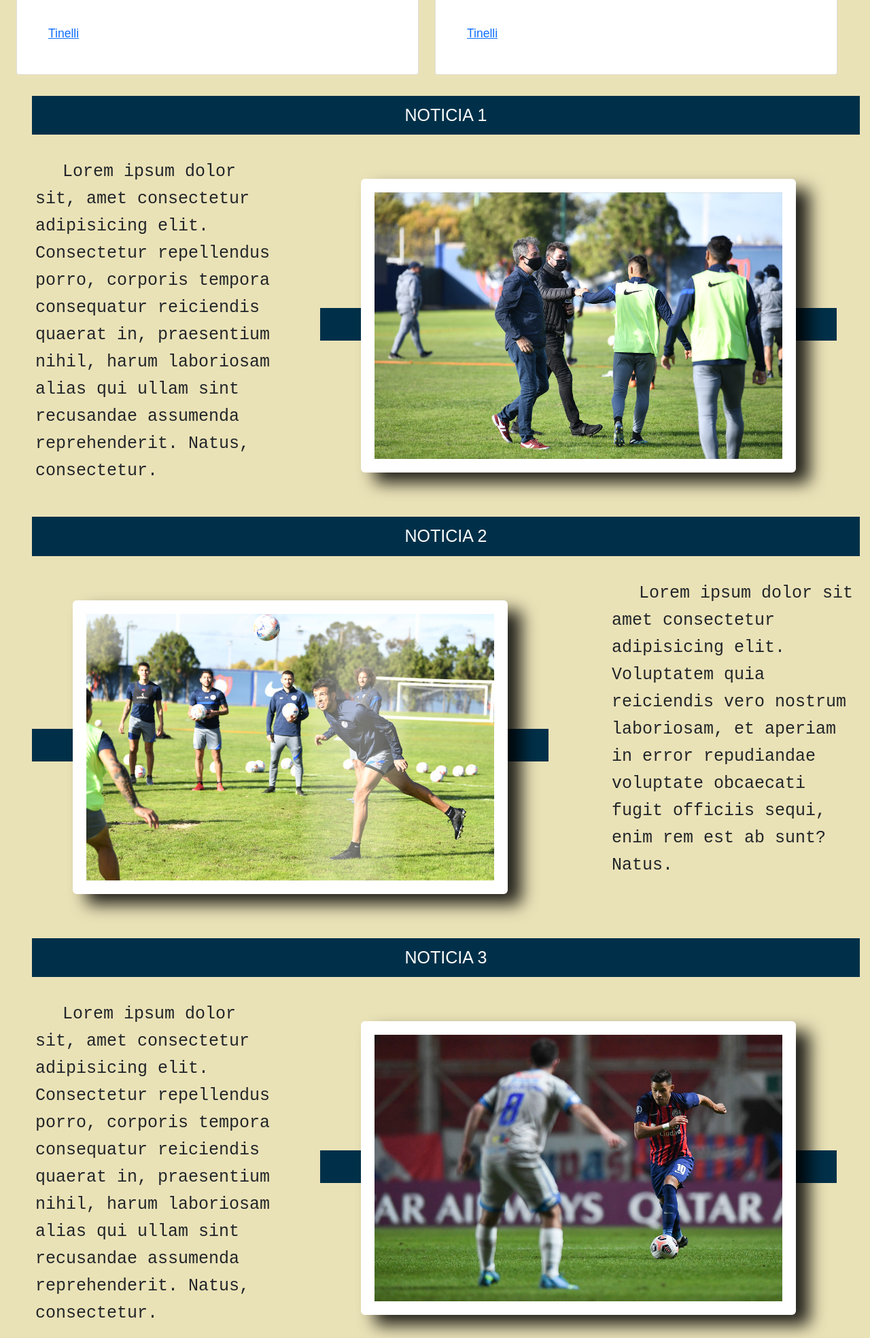
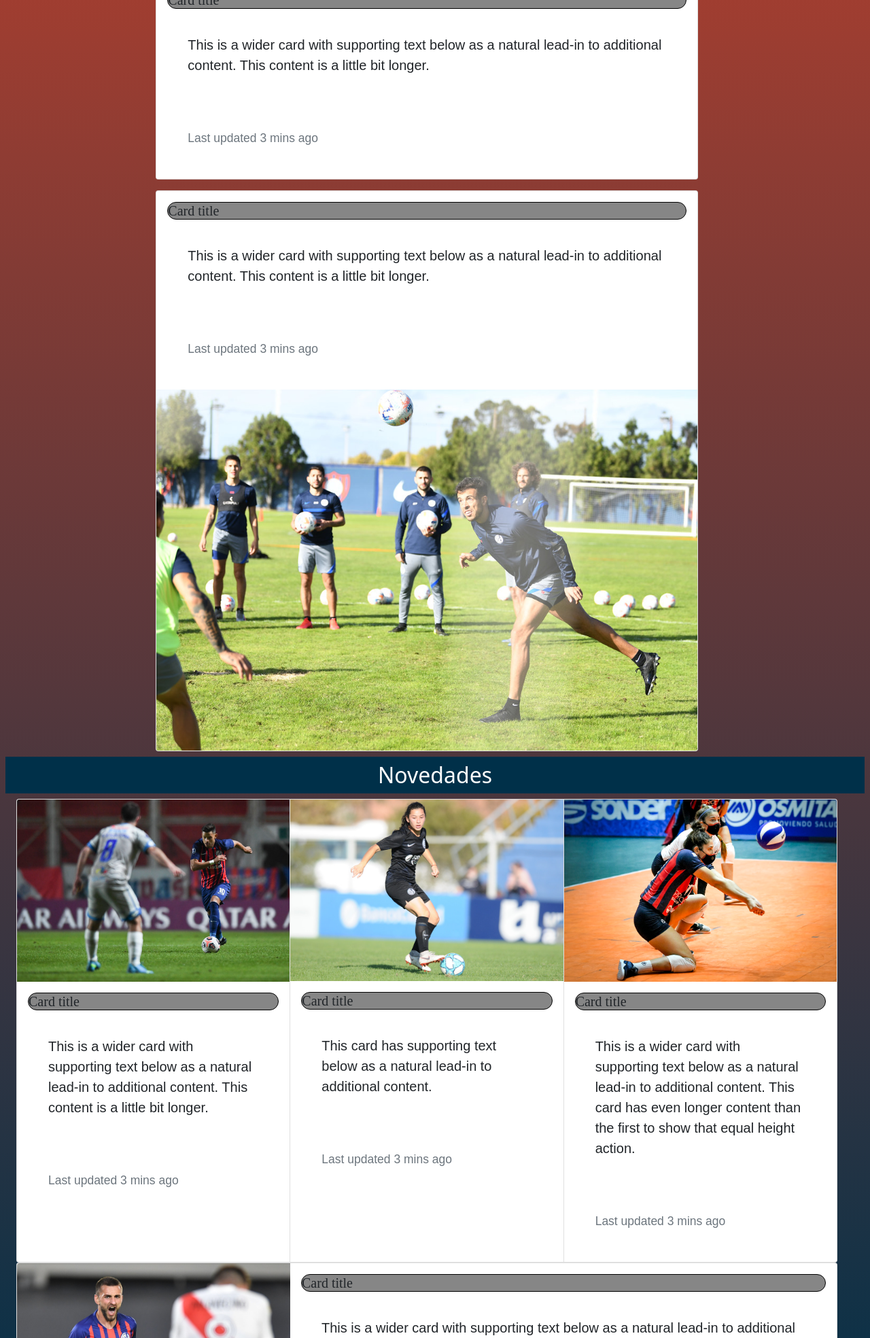
Before and after one commit to AgustinZarate/Desafio-Clase-15, a website: page html/actualidad.html in a window 1280 px wide. Shown: the part 832-2800 px from the top of the page at 68% size. Drawn offline with nearby package versions, Linux system fonts and the light colour scheme.

Commit message:
Se emprolija el html Actualidad y se lo hace responcive

```diff
--- a/html/actualidad.html
+++ b/html/actualidad.html
@@ -47,163 +47,97 @@
 
 
 
-        <section class="seccion">
+        <section class="seccion ult-noticias">
             <h2 class="contenedor-h2">Ultimas noticias de la semana</h2>
-            <div class="row container-fluid">
-                <div class="col-6">
+            <!-- Noticia 1/2 -->
+            <div class="row container-fluid mt-5 ">
+                <div class="col-2"></div>
+                <div class="col-8">
+                    <!-- Noticia 1 -->
                     <div class="card mb-3">
-                        <a href="../html/html-noticias/noticia-1.html">
                         <img src="../img/noticias/noticia1.jpg" class="card-img-top" alt="...">
-                        </a>
-
                         <div class="card-body">
                           <h5 class="card-title">Card title</h5>
-                            <p class="card-text">This is a wider card with supporting text below as a natural lead-in to
-                                additional content. This content is a little bit longer.</p>
-                            <p class="card-text"><small class="text-muted"><a
-                                        href="../html/html-noticias/noticia-1.html">Tinelli</a></small></p>
+                          <p class="card-text">This is a wider card with supporting text below as a natural lead-in to additional content. This content is a little bit longer.</p>
+                          <p class="card-text"><small class="text-muted">Last updated 3 mins ago</small></p>
+                        </div>
+                      </div>
+                      <!-- Noticia 2 -->
+                      <div class="card">
+                        <div class="card-body">
+                          <h5 class="card-title">Card title</h5>
+                          <p class="card-text">This is a wider card with supporting text below as a natural lead-in to additional content. This content is a little bit longer.</p>
+                          <p class="card-text"><small class="text-muted">Last updated 3 mins ago</small></p>
+                        </div>
+                        <img src="../img/noticias/noticia2.jpg" class="card-img-bottom" alt="...">
+                      </div>
+                </div>
+                <div class="col-2"></div>
 
             </div>
-                    </div>
-                </div>
-                <div class="col-6">
-                    <div class="card mb-3">
-                        <a href="../html/html-noticias/noticia-1.html">
-                            <img src="../img/noticias/noticia1.jpg" class="card-img-top" alt="...">
-                        </a>
 
+            <h3>Novedades</h3>
+                <!-- Noticias 3/4/5 -->
+                <div class="row container-fluid">
+                    <div class="col">
+                        <div class="card-group">
+                            <!-- Noticia 3 -->
+                            <div class="card">
+                                <img src="../img/noticias/noticia3.jpg" class="card-img-top" alt="...">
                                 <div class="card-body">
                                     <h5 class="card-title">Card title</h5>
                                     <p class="card-text">This is a wider card with supporting text below as a natural
                                         lead-in to additional content. This content is a little bit longer.</p>
-                            <p class="card-text"><small class="text-muted"><a
-                                        href="../html/html-noticias/noticia-1.html">Tinelli</a></small></p>
-
+                                    <p class="card-text"><small class="text-muted">Last updated 3 mins ago</small></p>
+                                </div>
+                            </div>
+                            <!-- Noticia 4 -->
+                            <div class="card">
+                                <img src="../img/noticias/noticia4.jpg" class="card-img-top" alt="...">
+                                <div class="card-body">
+                                    <h5 class="card-title">Card title</h5>
+                                    <p class="card-text">This card has supporting text below as a natural lead-in to
+                                        additional content.</p>
+                                    <p class="card-text"><small class="text-muted">Last updated 3 mins ago</small></p>
+                                </div>
+                            </div>
+                            <!-- Noticia 5 -->
+                            <div class="card">
+                                <img src="../img/noticias/noticia5.jpg" class="card-img-top" alt="...">
+                                <div class="card-body">
+                                    <h5 class="card-title">Card title</h5>
+                                    <p class="card-text">This is a wider card with supporting text below as a natural
+                                        lead-in to additional content. This card has even longer content than the first
+                                        to show that equal height action.</p>
+                                    <p class="card-text"><small class="text-muted">Last updated 3 mins ago</small></p>
+                                </div>
                             </div>
                         </div>
                     </div>
 
                 </div>
 
-            <!-- Lista de Noticias-->
-            <ol>
-                <!-- Noticia 1 -->
-                <li class="li-noticia">
-                    <a href="../html/html-noticias/noticia-1.html" class="enlace-cabecera">noticia 1</a>
-                </li>
-                <div class="row">
-                    <div class="col-4 container-p-noticia">
-                        <p class="parrafo-noticia">Lorem ipsum dolor sit, amet consectetur adipisicing elit. Consectetur
-                            repellendus porro, corporis tempora consequatur reiciendis quaerat in, praesentium nihil,
-                            harum
-                            laboriosam alias qui ullam sint recusandae assumenda reprehenderit. Natus, consectetur.</p>
+                <div class="row container-fluid">
+                    <div class="col">
+                        <!-- Noticia 6 -->
+                        <div class="card mb-3" style="max-width: 100%;">
+                            <div class="row g-0">
+                              <div class="col-md-4">
+                                <img src="../img/noticias/noticia6.jpg" class="img-fluid rounded-start" alt="...">
                               </div>
-                    <div class="col-8 container-fluid">
-                        <a href="../html/html-noticias/noticia-1.html" class="enlace-noticia">
-                            <img src="../img/noticias/noticia1.jpg" alt="noticia-1" class="foto-noticia">
-                        </a>
+                              <div class="col-md-8">
+                                <div class="card-body">
+                                  <h5 class="card-title">Card title</h5>
+                                  <p class="card-text">This is a wider card with supporting text below as a natural lead-in to additional content. This content is a little bit longer.</p>
+                                  <p class="card-text"><small class="text-muted">Last updated 3 mins ago</small></p>
+                                </div>
+                              </div>
+                            </div>
+                          </div>
                     </div>
 
                 </div>
 
-                <!-- Noticia 2 -->
-                <li class="li-noticia">
-                    <a href="../html/html-noticias/noticia-2.html" class="enlace-cabecera">noticia 2</a>
-                </li>
-                <div class="row">
-                    <div class="col-8">
-                        <a href="../html/html-noticias/noticia-2.html" class="enlace-noticia">
-                            <img src="../img/noticias/noticia2.jpg" alt="noticia-2" class="foto-noticia">
-                        </a>
-                    </div>
-                    <div class="col-4 container-p-noticia">
-                        <p class="parrafo-noticia">Lorem ipsum dolor sit amet consectetur adipisicing elit. Voluptatem
-                            quia
-                            reiciendis vero nostrum laboriosam, et aperiam in error repudiandae voluptate obcaecati
-                            fugit
-                            officiis sequi, enim rem est ab sunt? Natus.</p>
-                    </div>
-
-                </div>
-
-                <!-- Noticia 3 -->
-                <li class="li-noticia">
-                    <a href="../html/html-noticias/noticia-3.html" class="enlace-cabecera">noticia 3</a>
-                </li>
-                <div class="row">
-                    <div class="col-4 container-p-noticia">
-                        <p class="parrafo-noticia">Lorem ipsum dolor sit, amet consectetur adipisicing elit. Consectetur
-                            repellendus porro, corporis tempora consequatur reiciendis quaerat in, praesentium nihil,
-                            harum
-                            laboriosam alias qui ullam sint recusandae assumenda reprehenderit. Natus, consectetur.</p>
-                    </div>
-                    <div class="col-8">
-                        <a href="../html/html-noticias/noticia-3.html" class="enlace-noticia">
-                            <img src="../img/noticias/noticia3.jpg" alt="noticia-3" class="foto-noticia">
-                        </a>
-                    </div>
-
-                </div>
-
-                <!-- Noticia 4 -->
-                <li class="li-noticia">
-                    <a href="../html/html-noticias/noticia-4.html" class="enlace-cabecera">noticia 4</a>
-                </li>
-                <div class="row">
-                    <div class="col-8">
-                        <a href="../html/html-noticias/noticia-4.html" class="enlace-noticia">
-                            <img src="../img/noticias/noticia4.jpg" alt="noticia-4" class="foto-noticia">
-                        </a>
-                    </div>
-                    <div class="col-4 container-p-noticia">
-                        <p class="parrafo-noticia">Lorem ipsum dolor sit amet consectetur adipisicing elit. Voluptatem
-                            quia
-                            reiciendis vero nostrum laboriosam, et aperiam in error repudiandae voluptate obcaecati
-                            fugit
-                            officiis sequi, enim rem est ab sunt? Natus.</p>
-                    </div>
-
-                </div>
-
-                <!-- Noticia 5 -->
-                <li class="li-noticia">
-                    <a href="../html/html-noticias/noticia-5.html" class="enlace-cabecera">noticia 5</a>
-                </li>
-                <div class="row">
-                    <div class="col-4 container-p-noticia">
-                        <p class="parrafo-noticia">Lorem ipsum dolor sit, amet consectetur adipisicing elit. Consectetur
-                            repellendus porro, corporis tempora consequatur reiciendis quaerat in, praesentium nihil,
-                            harum
-                            laboriosam alias qui ullam sint recusandae assumenda reprehenderit. Natus, consectetur.</p>
-                    </div>
-                    <div class="col-8">
-                        <a href="../html/html-noticias/noticia-5.html" class="enlace-noticia">
-                            <img src="../img/noticias/noticia5.jpg" alt="noticia-5" class="foto-noticia">
-                        </a>
-                    </div>
-
-                </div>
-
-                <!-- Noticia 6 -->
-                <li class="li-noticia">
-                    <a href="../html/html-noticias/noticia-6.html" class="enlace-cabecera">noticia 6</a>
-                </li>
-                <div class="row">
-                    <div class="col-8">
-                        <a href="../html/html-noticias/noticia-6.html" class="enlace-noticia">
-                            <img src="../img/noticias/noticia6.jpg" alt="noticia-6" class="foto-noticia">
-                        </a>
-                    </div>
-                    <div class="col-4 container-p-noticia">
-                        <p class="parrafo-noticia">Lorem ipsum dolor sit amet consectetur adipisicing elit. Voluptatem
-                            quia
-                            reiciendis vero nostrum laboriosam, et aperiam in error repudiandae voluptate obcaecati
-                            fugit
-                            officiis sequi, enim rem est ab sunt? Natus.</p>
-                    </div>
-
-                </div>
-            </ol>
         </section>
     </main>
 </body>
--- a/scss/base/_html-actualidad.scss
+++ b/scss/base/_html-actualidad.scss
@@ -1,5 +1,9 @@
 /*-------------------------------------- HTML NOTICIAS -------------------------------*/
 @import "../components/variables";
+.ult-noticias {
+    background-image: repeating-linear-gradient(#d64228, #003049);
+}
+
 .enlace-noticia{
     background-color: #003049;
     list-style-type: none;
```
Also changed, not shown: index.html (+1 -0 lines), css/style.css, logo-pagina.ico (added), 2 other files. Lines whose indentation alone changed are shown as unchanged.
